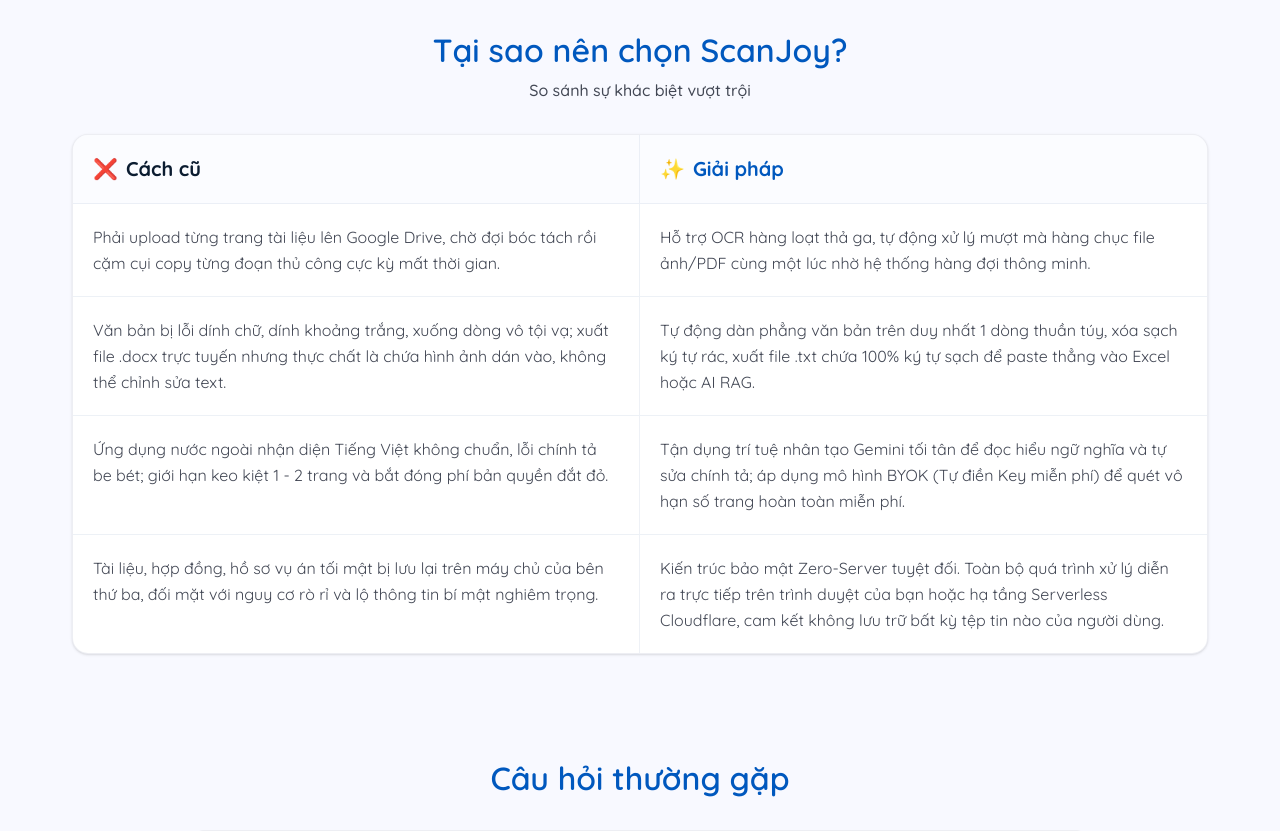
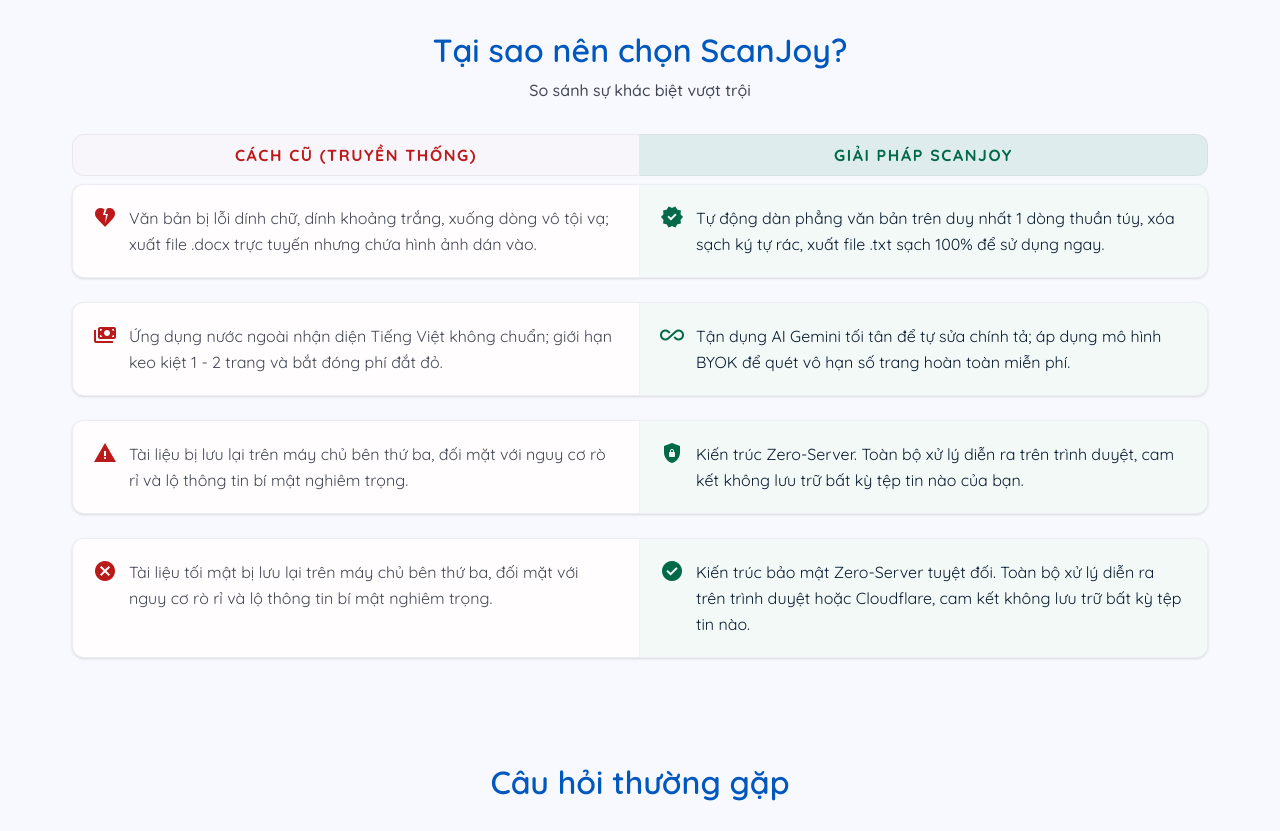
Before and after one commit to ruabien/gemini-ocr-cloudflare, a React (Vite) app: page / in a window 1280 px wide. Shown: the part 640-1471 px from the top of the page. Built offline with nearby package versions, Linux system fonts and the light colour scheme.

Commit message:
Update App.jsx

```diff
--- a/src/App.jsx
+++ b/src/App.jsx
@@ -465,80 +465,125 @@ function App() {
             <p className="text-on-surface-variant text-body-md font-medium">So sánh sự khác biệt vượt trội</p>
           </div>
 
-          <div className="bg-surface-container-lowest rounded-2xl overflow-hidden border border-outline-variant/30 shadow-sm font-quicksand">
-            {/* Thanh Tiêu Đề Cố Định */}
-            <div className="grid grid-cols-1 md:grid-cols-2 border-b border-slate-200/60 bg-surface/50">
-              <div className="p-5 flex items-center gap-2 border-b md:border-b-0 md:border-r border-slate-200/60">
-                <span className="text-xl shrink-0">❌</span>
-                <span className="text-lg md:text-xl font-bold text-[#0b1c30]">Cách cũ</span>
+          <div className="space-y-6">
+            <div className="hidden md:grid grid-cols-2 gap-0 mb-2">
+              <div className="text-center py-2 bg-error-container/10 rounded-l-xl border border-outline-variant/30">
+                <span className="text-label-md font-bold text-error uppercase tracking-widest">Cách cũ (Truyền thống)</span>
               </div>
-              <div className="p-5 flex items-center gap-2">
-                <span className="text-xl shrink-0">✨</span>
-                <span className="text-lg md:text-xl font-bold text-[#0058be]">Giải pháp</span>
+              <div className="text-center py-2 bg-tertiary-container/10 rounded-r-xl border border-outline-variant/30 border-l-0">
+                <span className="text-label-md font-bold text-tertiary uppercase tracking-widest">Giải pháp ScanJoy</span>
               </div>
             </div>
 
-            {/* Hàng 1: Tối ưu quy trình xử lý */}
-            <div className="grid grid-cols-1 md:grid-cols-2 border-b border-slate-200/60 hover:bg-[#f8f9ff] transition-colors duration-200">
-              <div className="p-5 border-b md:border-b-0 md:border-r border-slate-200/60">
-                <p className="text-label-sm font-bold text-error mb-1.5 uppercase tracking-wider md:hidden">Cách cũ</p>
-                <p className="text-base text-[#424754] leading-relaxed">
-                  Phải upload từng trang tài liệu lên Google Drive, chờ đợi bóc tách rồi cặm cụi copy từng đoạn thủ công cực kỳ mất thời gian.
-                </p>
-              </div>
-              <div className="p-5">
-                <p className="text-label-sm font-bold text-tertiary mb-1.5 uppercase tracking-wider md:hidden">Giải pháp</p>
-                <p className="text-base text-[#424754] leading-relaxed">
-                  Hỗ trợ OCR hàng loạt thả ga, tự động xử lý mượt mà hàng chục file ảnh/PDF cùng một lúc nhờ hệ thống hàng đợi thông minh.
-                </p>
+            {/* Row 1: Tối ưu quy trình xử lý */}
+            <div className="bg-surface-container-lowest rounded-xl overflow-hidden border border-outline-variant/30 shadow-sm">
+              <div className="grid grid-cols-1 md:grid-cols-2">
+                <div className="p-5 border-b md:border-b-0 md:border-r border-outline-variant/20 bg-error-container/5">
+                  <div className="flex gap-3">
+                    <span className="material-symbols-outlined text-error shrink-0" style={{ fontVariationSettings: "'FILL' 1" }}>heart_broken</span>
+                    <div>
+                      <p className="text-label-sm font-bold text-error mb-1 uppercase tracking-wider md:hidden">Cách cũ</p>
+                      <p className="text-body-md text-on-surface-variant leading-relaxed">
+                        Văn bản bị lỗi dính chữ, dính khoảng trắng, xuống dòng vô tội vạ; xuất file .docx trực tuyến nhưng chứa hình ảnh dán vào.
+                      </p>
+                    </div>
+                  </div>
+                </div>
+                <div className="p-5 bg-tertiary-container/5">
+                  <div className="flex gap-3">
+                    <span className="material-symbols-outlined text-tertiary shrink-0" style={{ fontVariationSettings: "'FILL' 1" }}>verified</span>
+                    <div>
+                      <p className="text-label-sm font-bold text-tertiary mb-1 uppercase tracking-wider md:hidden">Giải pháp</p>
+                      <p className="text-body-md text-on-surface leading-relaxed">
+                        Tự động dàn phẳng văn bản trên duy nhất 1 dòng thuần túy, xóa sạch ký tự rác, xuất file .txt sạch 100% để sử dụng ngay.
+                      </p>
+                    </div>
+                  </div>
+                </div>
               </div>
             </div>
 
-            {/* Hàng 2: Chuẩn hóa định dạng đầu ra */}
-            <div className="grid grid-cols-1 md:grid-cols-2 border-b border-slate-200/60 hover:bg-[#f8f9ff] transition-colors duration-200">
-              <div className="p-5 border-b md:border-b-0 md:border-r border-slate-200/60">
-                <p className="text-label-sm font-bold text-error mb-1.5 uppercase tracking-wider md:hidden">Cách cũ</p>
-                <p className="text-base text-[#424754] leading-relaxed">
-                  Văn bản bị lỗi dính chữ, dính khoảng trắng, xuống dòng vô tội vạ; xuất file .docx trực tuyến nhưng thực chất là chứa hình ảnh dán vào, không thể chỉnh sửa text.
-                </p>
-              </div>
-              <div className="p-5">
-                <p className="text-label-sm font-bold text-tertiary mb-1.5 uppercase tracking-wider md:hidden">Giải pháp</p>
-                <p className="text-base text-[#424754] leading-relaxed">
-                  Tự động dàn phẳng văn bản trên duy nhất 1 dòng thuần túy, xóa sạch ký tự rác, xuất file .txt chứa 100% ký tự sạch để paste thẳng vào Excel hoặc AI RAG.
-                </p>
+            {/* Row 2: Chuẩn hóa định dạng đầu ra */}
+            <div className="bg-surface-container-lowest rounded-xl overflow-hidden border border-outline-variant/30 shadow-sm">
+              <div className="grid grid-cols-1 md:grid-cols-2">
+                <div className="p-5 border-b md:border-b-0 md:border-r border-outline-variant/20 bg-error-container/5">
+                  <div className="flex gap-3">
+                    <span className="material-symbols-outlined text-error shrink-0" style={{ fontVariationSettings: "'FILL' 1" }}>payments</span>
+                    <div>
+                      <p className="text-label-sm font-bold text-error mb-1 uppercase tracking-wider md:hidden">Cách cũ</p>
+                      <p className="text-body-md text-on-surface-variant leading-relaxed">
+                        Ứng dụng nước ngoài nhận diện Tiếng Việt không chuẩn; giới hạn keo kiệt 1 - 2 trang và bắt đóng phí đắt đỏ.
+                      </p>
+                    </div>
+                  </div>
+                </div>
+                <div className="p-5 bg-tertiary-container/5">
+                  <div className="flex gap-3">
+                    <span className="material-symbols-outlined text-tertiary shrink-0" style={{ fontVariationSettings: "'FILL' 1" }}>all_inclusive</span>
+                    <div>
+                      <p className="text-label-sm font-bold text-tertiary mb-1 uppercase tracking-wider md:hidden">Giải pháp</p>
+                      <p className="text-body-md text-on-surface leading-relaxed">
+                        Tận dụng AI Gemini tối tân để tự sửa chính tả; áp dụng mô hình BYOK để quét vô hạn số trang hoàn toàn miễn phí.
+                      </p>
+                    </div>
+                  </div>
+                </div>
               </div>
             </div>
 
-            {/* Hàng 3: Độ chính xác & Giới hạn sử dụng */}
-            <div className="grid grid-cols-1 md:grid-cols-2 border-b border-slate-200/60 hover:bg-[#f8f9ff] transition-colors duration-200">
-              <div className="p-5 border-b md:border-b-0 md:border-r border-slate-200/60">
-                <p className="text-label-sm font-bold text-error mb-1.5 uppercase tracking-wider md:hidden">Cách cũ</p>
-                <p className="text-base text-[#424754] leading-relaxed">
-                  Ứng dụng nước ngoài nhận diện Tiếng Việt không chuẩn, lỗi chính tả be bét; giới hạn keo kiệt 1 - 2 trang và bắt đóng phí bản quyền đắt đỏ.
-                </p>
-              </div>
-              <div className="p-5">
-                <p className="text-label-sm font-bold text-tertiary mb-1.5 uppercase tracking-wider md:hidden">Giải pháp</p>
-                <p className="text-base text-[#424754] leading-relaxed">
-                  Tận dụng trí tuệ nhân tạo Gemini tối tân để đọc hiểu ngữ nghĩa và tự sửa chính tả; áp dụng mô hình BYOK (Tự điền Key miễn phí) để quét vô hạn số trang hoàn toàn miễn phí.
-                </p>
+            {/* Row 3: Độ chính xác & Giới hạn sử dụng */}
+            <div className="bg-surface-container-lowest rounded-xl overflow-hidden border border-outline-variant/30 shadow-sm">
+              <div className="grid grid-cols-1 md:grid-cols-2">
+                <div className="p-5 border-b md:border-b-0 md:border-r border-outline-variant/20 bg-error-container/5">
+                  <div className="flex gap-3">
+                    <span className="material-symbols-outlined text-error shrink-0" style={{ fontVariationSettings: "'FILL' 1" }}>warning</span>
+                    <div>
+                      <p className="text-label-sm font-bold text-error mb-1 uppercase tracking-wider md:hidden">Cách cũ</p>
+                      <p className="text-body-md text-on-surface-variant leading-relaxed">
+                        Tài liệu bị lưu lại trên máy chủ bên thứ ba, đối mặt với nguy cơ rò rỉ và lộ thông tin bí mật nghiêm trọng.
+                      </p>
+                    </div>
+                  </div>
+                </div>
+                <div className="p-5 bg-tertiary-container/5">
+                  <div className="flex gap-3">
+                    <span className="material-symbols-outlined text-tertiary shrink-0" style={{ fontVariationSettings: "'FILL' 1" }}>shield_lock</span>
+                    <div>
+                      <p className="text-label-sm font-bold text-tertiary mb-1 uppercase tracking-wider md:hidden">Giải pháp</p>
+                      <p className="text-body-md text-on-surface leading-relaxed">
+                        Kiến trúc Zero-Server. Toàn bộ xử lý diễn ra trên trình duyệt, cam kết không lưu trữ bất kỳ tệp tin nào của bạn.
+                      </p>
+                    </div>
+                  </div>
+                </div>
               </div>
             </div>
 
-            {/* Hàng 4: Bảo mật an toàn dữ liệu */}
-            <div className="grid grid-cols-1 md:grid-cols-2 hover:bg-[#f8f9ff] transition-colors duration-200">
-              <div className="p-5 border-b md:border-b-0 md:border-r border-slate-200/60">
-                <p className="text-label-sm font-bold text-error mb-1.5 uppercase tracking-wider md:hidden">Cách cũ</p>
-                <p className="text-base text-[#424754] leading-relaxed">
-                  Tài liệu, hợp đồng, hồ sơ vụ án tối mật bị lưu lại trên máy chủ của bên thứ ba, đối mặt với nguy cơ rò rỉ và lộ thông tin bí mật nghiêm trọng.
-                </p>
-              </div>
-              <div className="p-5">
-                <p className="text-label-sm font-bold text-tertiary mb-1.5 uppercase tracking-wider md:hidden">Giải pháp</p>
-                <p className="text-base text-[#424754] leading-relaxed">
-                  Kiến trúc bảo mật Zero-Server tuyệt đối. Toàn bộ quá trình xử lý diễn ra trực tiếp trên trình duyệt của bạn hoặc hạ tầng Serverless Cloudflare, cam kết không lưu trữ bất kỳ tệp tin nào của người dùng.
-                </p>
+            {/* Row 4: Bảo mật an toàn dữ liệu */}
+            <div className="bg-surface-container-lowest rounded-xl overflow-hidden border border-outline-variant/30 shadow-sm">
+              <div className="grid grid-cols-1 md:grid-cols-2">
+                <div className="p-5 border-b md:border-b-0 md:border-r border-outline-variant/20 bg-error-container/5">
+                  <div className="flex gap-3">
+                    <span className="material-symbols-outlined text-error shrink-0" style={{ fontVariationSettings: "'FILL' 1" }}>cancel</span>
+                    <div>
+                      <p className="text-label-sm font-bold text-error mb-1 uppercase tracking-wider md:hidden">Cách cũ</p>
+                      <p className="text-body-md text-on-surface-variant leading-relaxed">
+                        Tài liệu tối mật bị lưu lại trên máy chủ bên thứ ba, đối mặt với nguy cơ rò rỉ và lộ thông tin bí mật nghiêm trọng.
+                      </p>
+                    </div>
+                  </div>
+                </div>
+                <div className="p-5 bg-tertiary-container/5">
+                  <div className="flex gap-3">
+                    <span className="material-symbols-outlined text-tertiary shrink-0" style={{ fontVariationSettings: "'FILL' 1" }}>check_circle</span>
+                    <div>
+                      <p className="text-label-sm font-bold text-tertiary mb-1 uppercase tracking-wider md:hidden">Giải pháp</p>
+                      <p className="text-body-md text-on-surface leading-relaxed">
+                        Kiến trúc bảo mật Zero-Server tuyệt đối. Toàn bộ xử lý diễn ra trên trình duyệt hoặc Cloudflare, cam kết không lưu trữ bất kỳ tệp tin nào.
+                      </p>
+                    </div>
+                  </div>
+                </div>
               </div>
             </div>
           </div>
```
